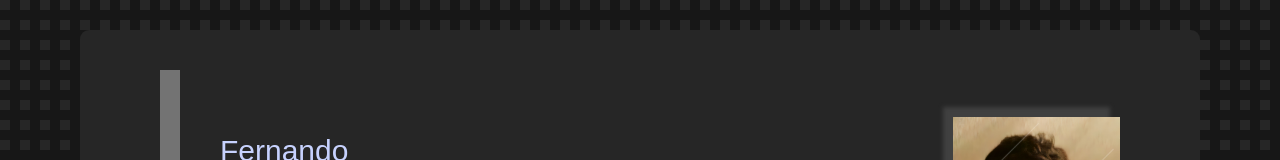
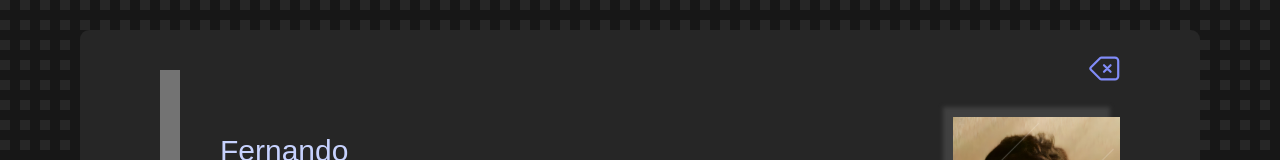
Before and after one commit to fkurusu7/bloggy-ui, a React (Vite) app: page /resume in a window 1280 px wide. Shown: the top 160 px of the page. Built offline with nearby package versions, Linux system fonts and the light colour scheme; a web font is replaced by a local one.

Commit message:
add button component

```diff
--- a/src/component/Button.tsx
+++ b/src/component/Button.tsx
@@ -0,0 +1,49 @@
+import { ButtonHTMLAttributes } from 'react';
+import { FiLoader } from 'react-icons/fi';
+import { useNavigate } from 'react-router-dom';
+
+type ButtonVariant = 'primary' | 'secondary' | 'danger' | 'ghost';
+type ButtonType = 'button' | 'submit' | 'reset';
+type ButtonSize = 'small' | 'medium' | 'large';
+
+interface ButtonProps extends Omit<ButtonHTMLAttributes<HTMLButtonElement>, 'type'> {
+  variant?: ButtonVariant;
+  type?: ButtonType;
+  size?: ButtonSize;
+  goBack?: boolean;
+  isLoading?: boolean;
+  fullWidth?: boolean;
+}
+
+function Button({
+  isLoading,
+  type = 'button',
+  size = 'medium',
+  variant = 'primary',
+  onClick,
+  disabled = false,
+  goBack = false,
+  children,
+}: ButtonProps) {
+  const navigate = useNavigate();
+
+  const handleClick = (ev: any) => {
+    if (goBack) {
+      navigate(-1);
+    } else if (onClick) {
+      onClick(ev);
+    }
+  };
+  return (
+    <button
+      type={type}
+      disabled={disabled}
+      onClick={handleClick}
+      className={`btn ${size} ${variant} ${goBack ? 'float' : ''}`}
+    >
+      {isLoading ? <FiLoader className="spin" /> : children}
+    </button>
+  );
+}
+
+export default Button;
--- a/src/features/resume/Resume.tsx
+++ b/src/features/resume/Resume.tsx
@@ -11,14 +11,18 @@ import {
 } from 'react-icons/ai';
 import { FaNodeJs, FaReact, FaDocker, FaCss3 } from 'react-icons/fa';
 import { GiWeightLiftingUp } from 'react-icons/gi';
-import { HiOutlineCodeBracket, HiOutlineFlag } from 'react-icons/hi2';
+import { HiOutlineBackspace, HiOutlineCodeBracket, HiOutlineFlag } from 'react-icons/hi2';
 import { MdOutlineDirectionsBike } from 'react-icons/md';
 import { PiPersonSimpleHike } from 'react-icons/pi';
 import { VscVscodeInsiders } from 'react-icons/vsc';
+import Button from '../../component/Button';
 
 function Resume() {
   return (
     <div className="resume__container">
+      <Button goBack={true} variant="ghost">
+        <HiOutlineBackspace />
+      </Button>
       <div className="resume__layout">
         <div className="resume__introduction">
           <div className="resume__introduction-profile">
--- /dev/null
+++ b/src/styles/components/_button.scss
@@ -0,0 +1,75 @@
+.btn {
+  border: 1px solid transparent;
+  outline: none;
+
+  &.small {
+    padding: 1rem 3rem;
+    font-size: 1.5rem;
+  }
+  &.medium {
+    padding: 1rem 2rem;
+    font-size: 1.9rem;
+  }
+  &.large {
+    padding: 2rem 5rem;
+    font-size: 2.4rem;
+  }
+
+  // &:focus-visible {
+  //   outline: 1px solid var(--color-brand-200);
+  // }
+
+  &:active {
+    outline: none;
+  }
+
+  &:disabled {
+    cursor: not-allowed;
+    opacity: 0.5;
+    pointer-events: none;
+  }
+
+  &:hover {
+    opacity: 0.9;
+  }
+
+  &.primary {
+    background-color: var(--color-grey-400);
+    color: var(--color-grey-600);
+  }
+  &.secondary {
+  }
+  &.danger {
+  }
+  &.ghost {
+    background-color: transparent;
+    color: var(--color-brand-400);
+
+    &:active {
+      transform: scale(0.95);
+    }
+
+    & svg {
+      width: 5rem;
+      height: 3.5rem;
+    }
+  }
+
+  & .spin {
+    animation: spinLoader 1s linear infinite;
+  }
+
+  &.float {
+    position: absolute;
+    top: 4rem;
+    right: 13rem;
+  }
+}
+@keyframes spinLoader {
+  from {
+    transform: rotate(0deg);
+  }
+  to {
+    transform: rotate(360deg);
+  }
+}
--- a/src/styles/main.scss
+++ b/src/styles/main.scss
@@ -9,6 +9,7 @@
 @use 'base/base' as *;
 
 // Components
+@use 'components/button' as *;
 @use 'components/modal' as *;
 
 // Blog - Admin & Bloggy
--- a/src/styles/resume/_resume.scss
+++ b/src/styles/resume/_resume.scss
@@ -7,6 +7,7 @@
       20px 20px,
       20px 20px;
     padding: 3rem 8rem;
+    position: relative;
   }
   &__layout {
     background-color: var(--color-grey-100);
```
